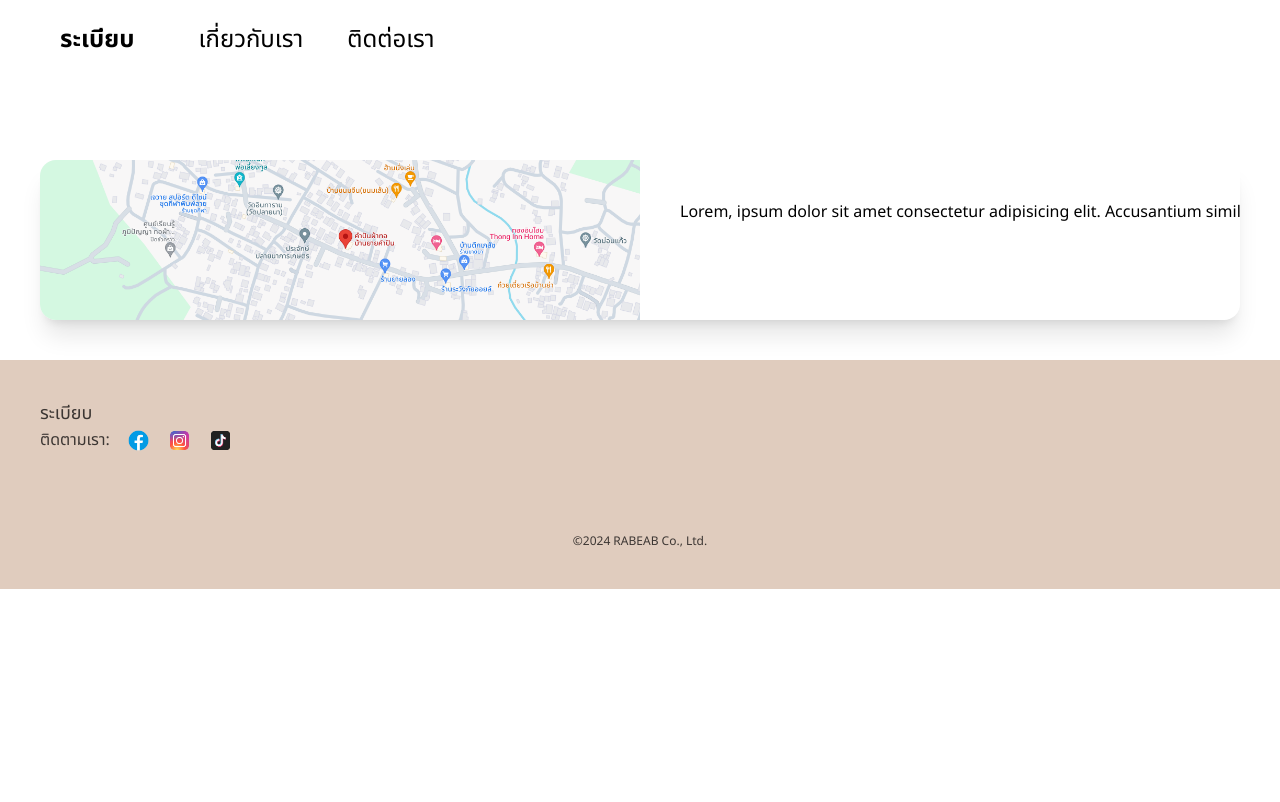
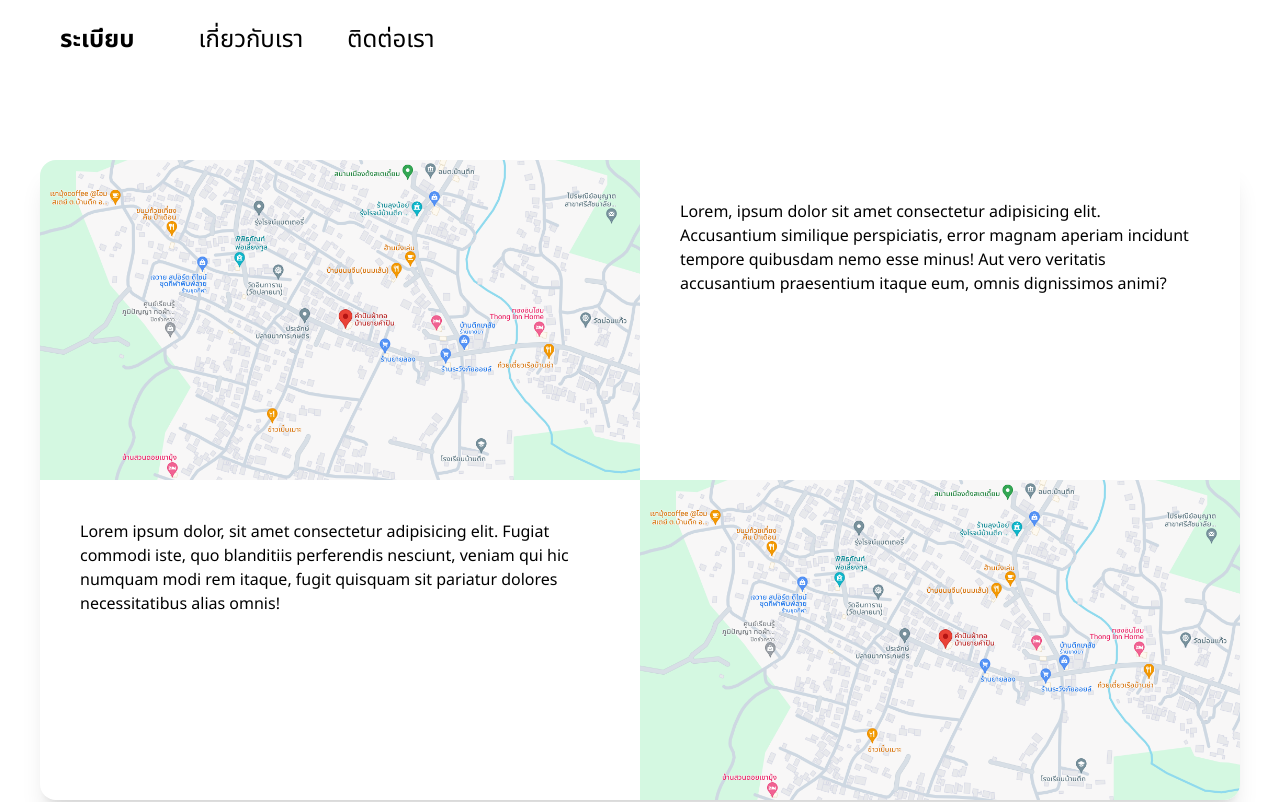
Before and after one commit to PawarisSueaaeim/React-redux-toolkit, a Next.js app: page /aboutus in a window 1280 px wide. Shown: the top 802 px of the page. Built offline with nearby package versions, Linux system fonts and the light colour scheme.

Commit message:
refactor: update about us

```diff
--- a/src/app/aboutus/page.tsx
+++ b/src/app/aboutus/page.tsx
@@ -1,14 +1,14 @@
-import { CardContainer } from '@/common/card'
-import Image from 'next/image'
-import React from 'react'
+import { CardContainer } from "@/common/card";
+import Image from "next/image";
+import React from "react";
 
-type Props = {}
+type Props = {};
 
 export default function AboutUs({}: Props) {
   return (
-    <div className='pt-40 pb-10 px-10'>
+    <div className="pt-40 pb-10 px-10">
       <CardContainer>
-        <div className='relative h-40'>
+        <div className="relative h-80">
           <Image
             src="/image/map.png"
             alt="map"
@@ -16,10 +16,31 @@ export default function AboutUs({}: Props) {
             style={{ objectFit: "cover" }}
           />
         </div>
-        <div className='p-10'>
-          <span>Lorem, ipsum dolor sit amet consectetur adipisicing elit. Accusantium similique perspiciatis, error magnam aperiam incidunt tempore quibusdam nemo esse minus! Aut vero veritatis accusantium praesentium itaque eum, omnis dignissimos animi?</span>
+        <div className="p-10">
+          <span className="text-wrap">
+            Lorem, ipsum dolor sit amet consectetur adipisicing elit.
+            Accusantium similique perspiciatis, error magnam aperiam incidunt
+            tempore quibusdam nemo esse minus! Aut vero veritatis accusantium
+            praesentium itaque eum, omnis dignissimos animi?
+          </span>
+        </div>
+        <div className="p-10">
+          <span className="text-wrap">
+            Lorem ipsum dolor, sit amet consectetur adipisicing elit. Fugiat
+            commodi iste, quo blanditiis perferendis nesciunt, veniam qui hic
+            numquam modi rem itaque, fugit quisquam sit pariatur dolores
+            necessitatibus alias omnis!
+          </span>
+        </div>
+        <div className="relative h-80">
+          <Image
+            src="/image/map.png"
+            alt="map"
+            fill
+            style={{ objectFit: "cover" }}
+          />
         </div>
       </CardContainer>
     </div>
-  )
+  );
 }
--- a/src/components/footer/PrimaryFooter.tsx
+++ b/src/components/footer/PrimaryFooter.tsx
@@ -8,7 +8,7 @@ export default function PrimaryFooter({}: Props) {
     <div className="bg-secondary h-50 p-5 md:p-10">
       <div className="flex flex-col space-y-20">
         <div className="flex flex-col">
-          <div className="text-md md:text-lg text-quaternary">ระเบียบ</div>
+          <div className="text-2xl md:text-2xl text-quaternary">ระเบียบ</div>
           <div className="flex gap-4">
             <span className="text-quaternary">ติดตามเรา:</span>
             <span>
```
